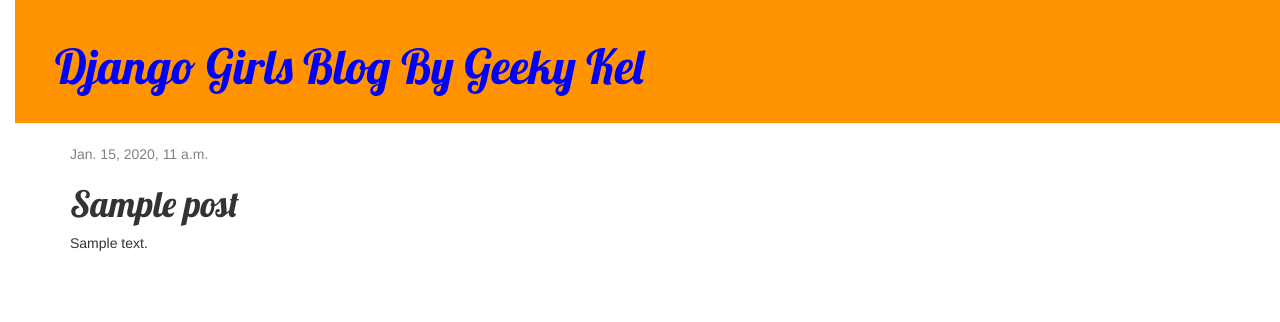
After one commit to kelvinator07/my-first-blog, a Django app: page /post/1/ in a window 1280 px wide. The commit adds this page. Shown: the top 322 px of the page. Run offline with Django 3.2, Linux system fonts and the light colour scheme; tables that the repository leaves empty hold one stand-in row (values such as "Sample post"); some libraries are stand-ins or nearby versions.

Commit message:
Added view and template for detailed blog post as well as CSS for the site.

```diff
--- /dev/null
+++ b/blog/static/css/blog.css
@@ -0,0 +1,44 @@
+	h1 a{
+			color: #FCA205;
+			font-family: 'Lobster';
+		}
+		body {
+			padding-left: 15px;
+		}
+		.page-header {
+		background-color: #ff9400;
+		margin-top: 0;
+		padding: 20px 20px 20px 40px;
+		}
+		.page-header h1, .page-header h1 a, .page-header h1 a:visited, .page-header h1 a:active {
+		color: blue;
+		font-size: 36pt;
+		text-decoration: none;
+		}
+		.content {
+		margin-left: 40px;
+		}
+		h1, h2, h3, h4 {
+		font-family: 'Lobster', cursive;
+		}
+		.date {
+		color: #828282;
+		}
+		.save {
+		float: right;
+		}
+		.post-form textarea, .post-form input {
+		width: 100%;
+		}
+		.top-menu, .top-menu:hover, .top-menu:visited {
+		color: #ffffff;
+		float: right;
+		font-size: 26pt;
+		margin-right: 20px;
+		}
+		.post {
+		margin-bottom: 70px;
+		}
+		.post h1 a, .post h1 a:visited {
+		color: #000000;
+		}
--- /dev/null
+++ b/blog/templates/blog/base.html
@@ -0,0 +1,28 @@
+{% load static %}
+<!DOCTYPE html>
+<html lang="en">
+	<head>
+	<title>Django Girls blog</title>
+
+	<!-- Bootstrap -->
+    <link rel="stylesheet" href="//maxcdn.bootstrapcdn.com/bootstrap/3.2.0/css/bootstrap.min.css">
+	<link rel="stylesheet" href="//maxcdn.bootstrapcdn.com/bootstrap/3.2.0/css/bootstrap-theme.min.css">
+	<link href="//fonts.googleapis.com/css?family=Lobster&subset=latin,latin-ext" rel="stylesheet" type="text/css">
+
+	<link rel="stylesheet" href="{% static 'css/blog.css' %}">
+
+	</head>
+	<body>
+		<div class="page-header">
+			<h1><a href="/">Django Girls Blog By Geeky Kel</a></h1>
+		</div>
+		<div class="content container">
+			<div class="row">
+				<div class="col-md-8">
+				{% block content %}
+				{% endblock %}
+				</div>
+			</div>
+		</div>
+	</body>
+</html>
--- /dev/null
+++ b/blog/templates/blog/post_detail.html
@@ -0,0 +1,13 @@
+{% extends 'blog/base.html' %}
+
+{% block content %}
+	<div class="post">
+		{% if post.published_date %}
+			<div class="date">
+			{{ post.published_date }}
+			</div>
+		{% endif %}
+		<h1>{{ post.title }}</h1>
+		<p>{{ post.text|linebreaksbr }}</p>
+	</div>
+{% endblock %}
--- a/blog/urls.py
+++ b/blog/urls.py
@@ -2,5 +2,6 @@ from django.urls import path
 from . import views
 
 urlpatterns = [
-    path('', views.post_list, name='post_list'),
+	path('', views.post_list, name='post_list'),
+	path('post/<int:pk>/', views.post_detail, name='post_detail'),
 ]
--- a/blog/views.py
+++ b/blog/views.py
@@ -1,7 +1,12 @@
 from django.shortcuts import render
 from django.utils import timezone
 from .models import Post
+from django.shortcuts import render, get_object_or_404
 
 def post_list(request):
 	posts = Post.objects.filter(published_date__lte=timezone.now()).order_by('published_date')
 	return render(request, 'blog/post_list.html', {'posts': posts})
+
+def post_detail(request, pk):
+	post = get_object_or_404(Post, pk=pk)
+	return render(request, 'blog/post_detail.html', {'post': post})
```
Also changed, not shown: blog/templates/blog/post_list.html (+12 -17 lines).
